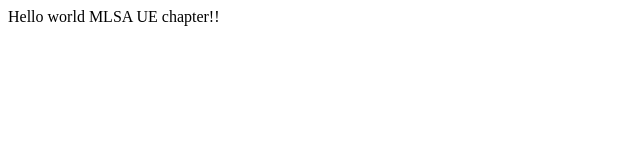
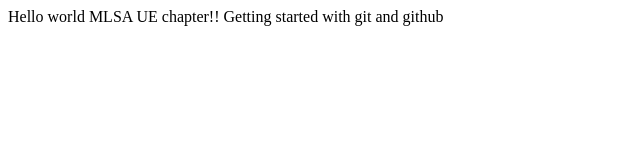
Before and after one commit to moeez506/testRepo, a plain HTML site: page index.html in a window 1280 px wide. Shown: the whole page, without its empty margins (0-640 px from the left). Drawn offline with Linux system fonts and the light colour scheme.

Commit message:
updateddd

```diff
--- a/index.html
+++ b/index.html
@@ -8,5 +8,7 @@
 </head>
 <body>
     Hello world MLSA UE chapter!!
+    Getting started with git and github
+
 </body>
 </html>
```
